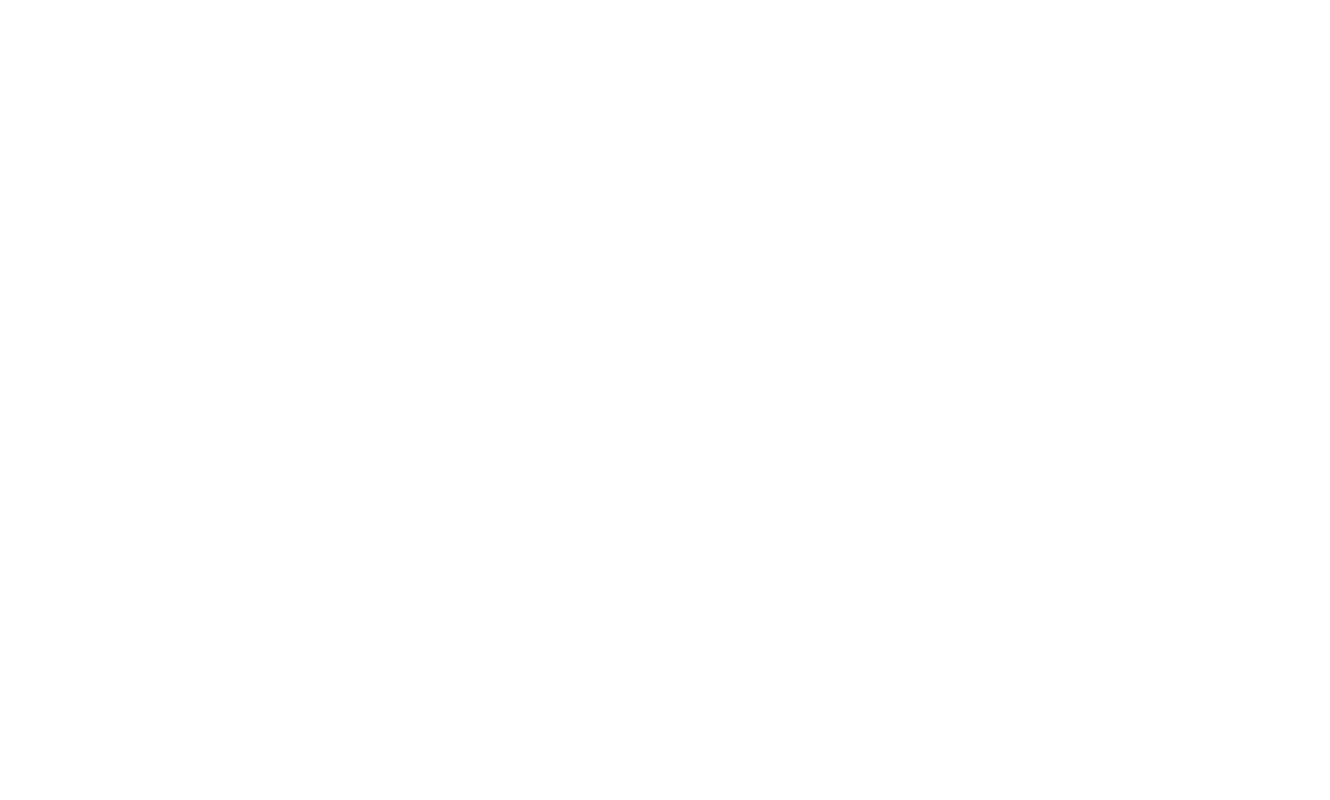
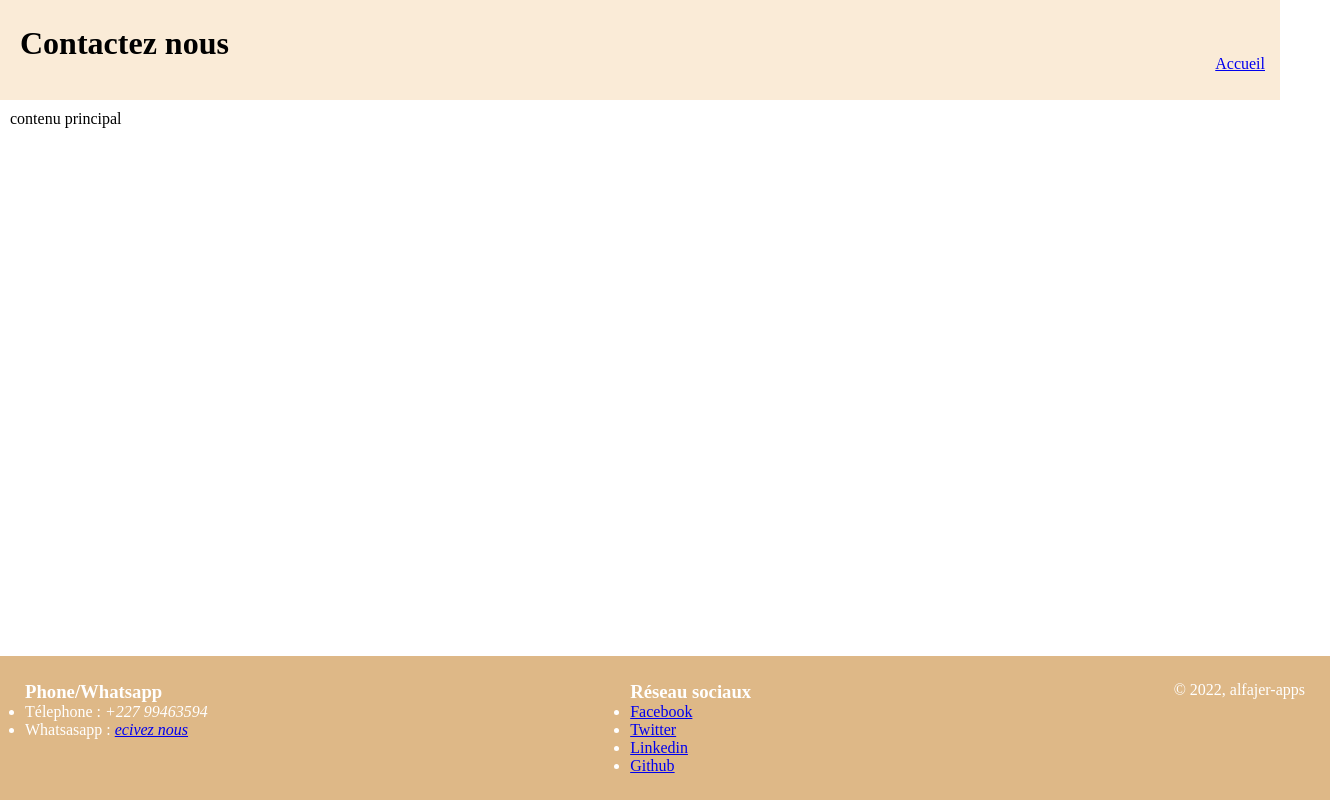
Before and after one commit to feyroozecode/HTML-CSS-Product-List, a plain HTML site: page src/contact.html in a window 1280 px wide. Shown: the whole page, 1330 px wide, since content can reach past the window. Drawn offline with Linux system fonts and the light colour scheme.

Commit message:
new updates

```diff
--- a/src/contact.html
+++ b/src/contact.html
@@ -0,0 +1,68 @@
+<!DOCTYPE html>
+<html lang="en">
+<head>
+    <meta charset="UTF-8">
+    <meta http-equiv="X-UA-Compatible" content="IE=edge">
+    <meta name="viewport" content="width=device-width, initial-scale=1.0">
+    <title>Contact</title>
+
+    <link rel="stylesheet" href="./styles/contact.css">
+
+</head>
+<body>
+
+    <div class="header">
+        <h1>
+                Contactez nous
+        </h1>
+
+        <a href="../index.html">Accueil</a>
+
+    </div>
+
+    <div class="main">
+        contenu principal
+    </div>
+
+    <footer>
+        <div>
+            <h3>
+                Phone/Whatsapp
+            </h3>
+            <ul class="contact-list">
+                <li>Télephone : <em> +227 99463594</em> </li>
+                <li>
+                    Whatsasapp : <em>
+                        <a href="https://wa.me/+22799463594">ecivez nous</a>
+                    </em>
+                </li>
+            </ul>
+        </div>
+
+        <div>
+            <ul class="contact-list">
+
+                <h3>
+                 Réseau sociaux
+                </h3>
+                 <li>
+                     <a href="https://fb.com">Facebook</a>
+                 </li>
+                 <li>
+                     <a href="twitter.com">Twitter</a>
+                 </li>
+                 <li>
+                     <a href="linkedin.com">Linkedin</a>
+                  </li>
+                  <li>
+                     <a href="github.com/ibrahmad18">Github</a>
+                  </li>
+                 </li>
+             </ul>
+        </div>
+        &copy 2022, alfajer-apps
+
+    </footer>
+
+</body>
+</html>
--- /dev/null
+++ b/src/styles/contact.css
@@ -0,0 +1,40 @@
+
+*{
+    padding: 0%;
+    margin: 0%;
+}
+
+.header{
+    height: 100px;
+    background-color: antiquewhite;
+    display: flex;
+    flex-wrap: wrap;
+    justify-content: space-between;
+}
+
+.header h1{
+    margin-left: 20px;
+    padding-top: 25px;
+}
+
+.header a{
+    padding-top: 55px;
+    padding-right: 15px;
+}
+
+
+.main {
+    padding: 10px;;
+}
+
+footer{
+    width: 100%;
+    padding: 25px;
+    background-color: burlywood;
+    position: absolute;
+    bottom: 0;
+    color: white;
+    display: flex;
+    flex-wrap: wrap;
+    justify-content: space-between;
+}
--- a/style/style.css
+++ b/style/style.css
@@ -94,3 +94,15 @@
     padding: 5px;
     color: white;
 }
+
+/*
+    îed de page
+*/
+
+footer{
+    position: absolute;
+    bottom: 0; height: 150px;
+    width: 100%; padding: 15px;
+    background-color: burlywood;
+    color: white; font-size: 25px;
+}
```
Also changed, not shown: index.html (+4 -2 lines).
